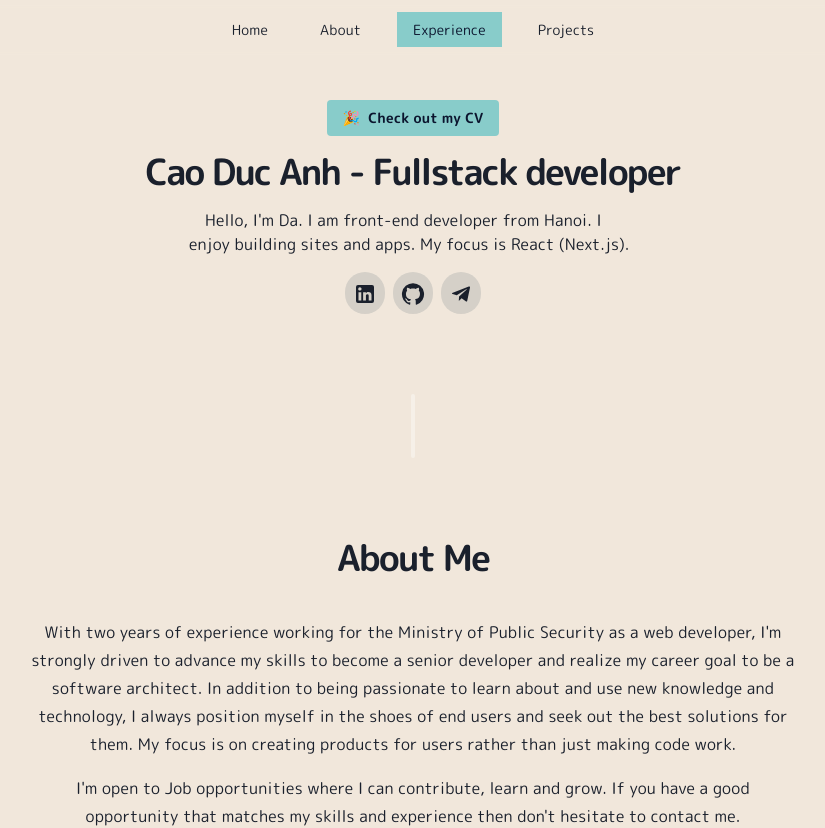
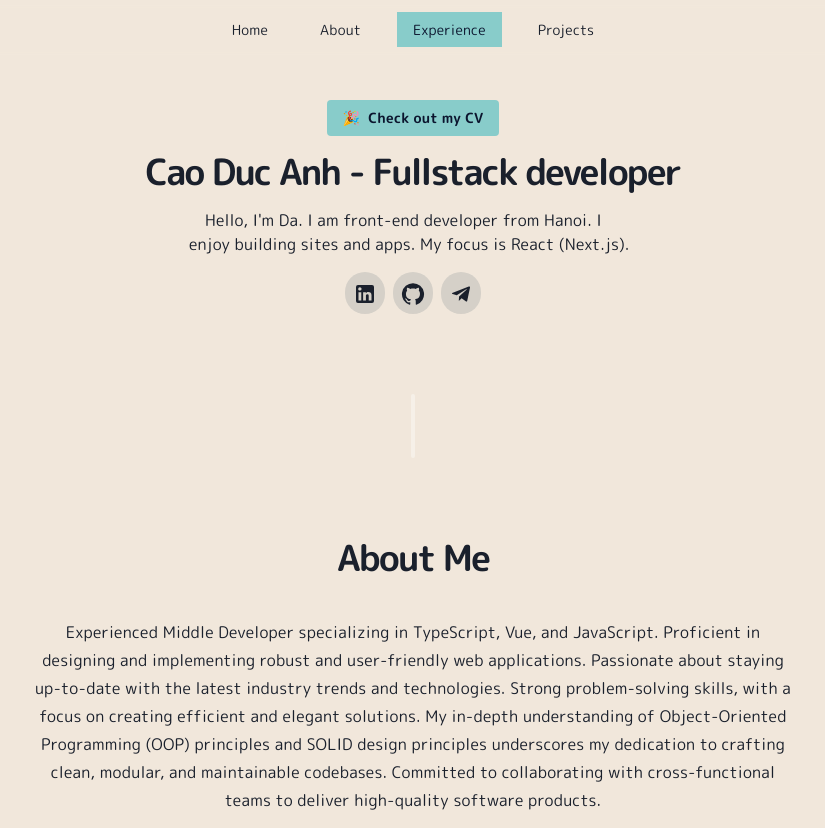
Before and after one commit to dada-da/da-portfolio, a Next.js app: page / in a window 1280 px wide. Shown: the top 828 px of the page, without its empty margins (227-1052 px from the left). Built offline with nearby package versions, Linux system fonts and the light colour scheme.

Commit message:
feat: Update about me section

```diff
--- a/src/components/porfolio/About.tsx
+++ b/src/components/porfolio/About.tsx
@@ -22,13 +22,16 @@ export const About = () => {
       </h2>
       <div className="max-w-3xl text-center leading-7">
         <p className="mb-4">
-          With two years of experience working for the Ministry of Public
-          Security as a web developer, I&apos;m strongly driven to advance my
-          skills to become a senior developer and realize my career goal to be a
-          software architect. In addition to being passionate to learn about and
-          use new knowledge and technology, I always position myself in the
-          shoes of end users and seek out the best solutions for them. My focus
-          is on creating products for users rather than just making code work.
+          Experienced Middle Developer specializing in TypeScript, Vue, and
+          JavaScript. Proficient in designing and implementing robust and
+          user-friendly web applications. Passionate about staying up-to-date
+          with the latest industry trends and technologies. Strong
+          problem-solving skills, with a focus on creating efficient and elegant
+          solutions. My in-depth understanding of Object-Oriented Programming
+          (OOP) principles and SOLID design principles underscores my dedication
+          to crafting clean, modular, and maintainable codebases. Committed to
+          collaborating with cross-functional teams to deliver high-quality
+          software products.
         </p>
         <p>
           I&apos;m open to Job opportunities where I can contribute, learn and
--- a/src/components/porfolio/Experience.tsx
+++ b/src/components/porfolio/Experience.tsx
@@ -39,6 +39,7 @@ const AlternateTimeline = () => {
                 style={{
                   objectFit: 'cover',
                 }}
+                sizes="(max-width: 768px) 10vw, (max-width: 1200px) 20vw, 5vw"
               />
             </div>
           }
```
